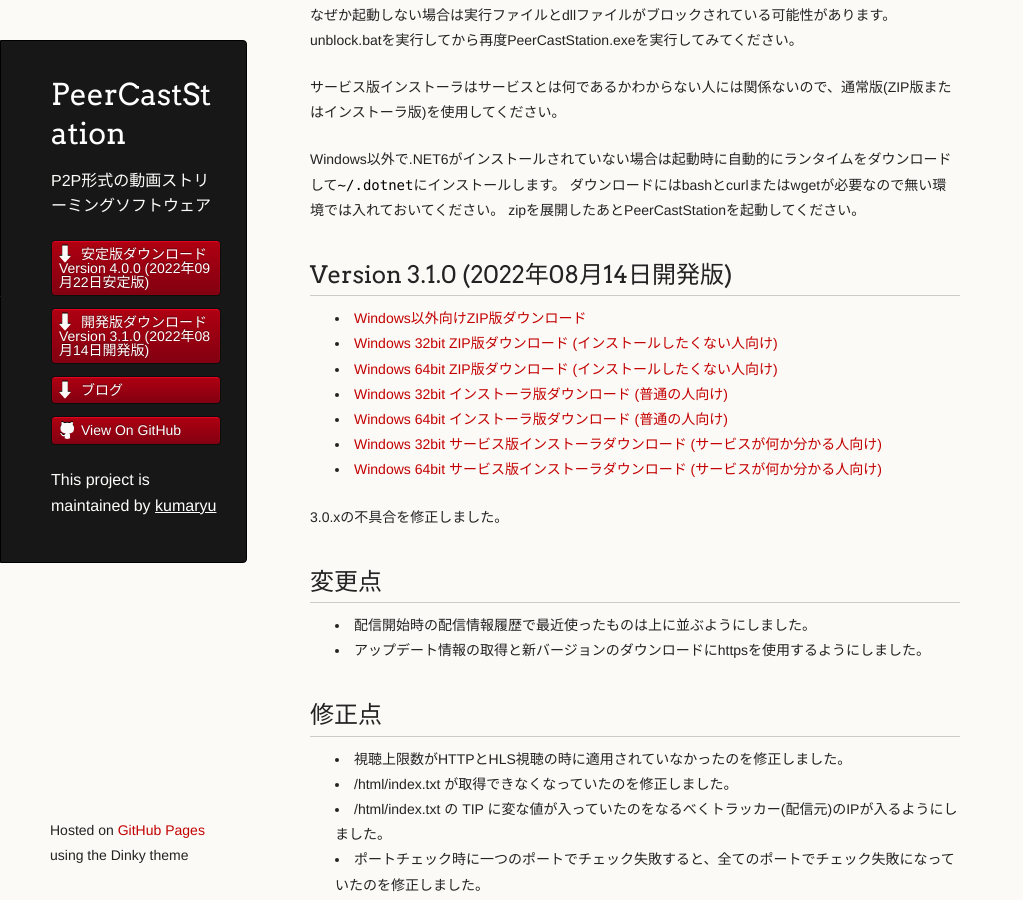
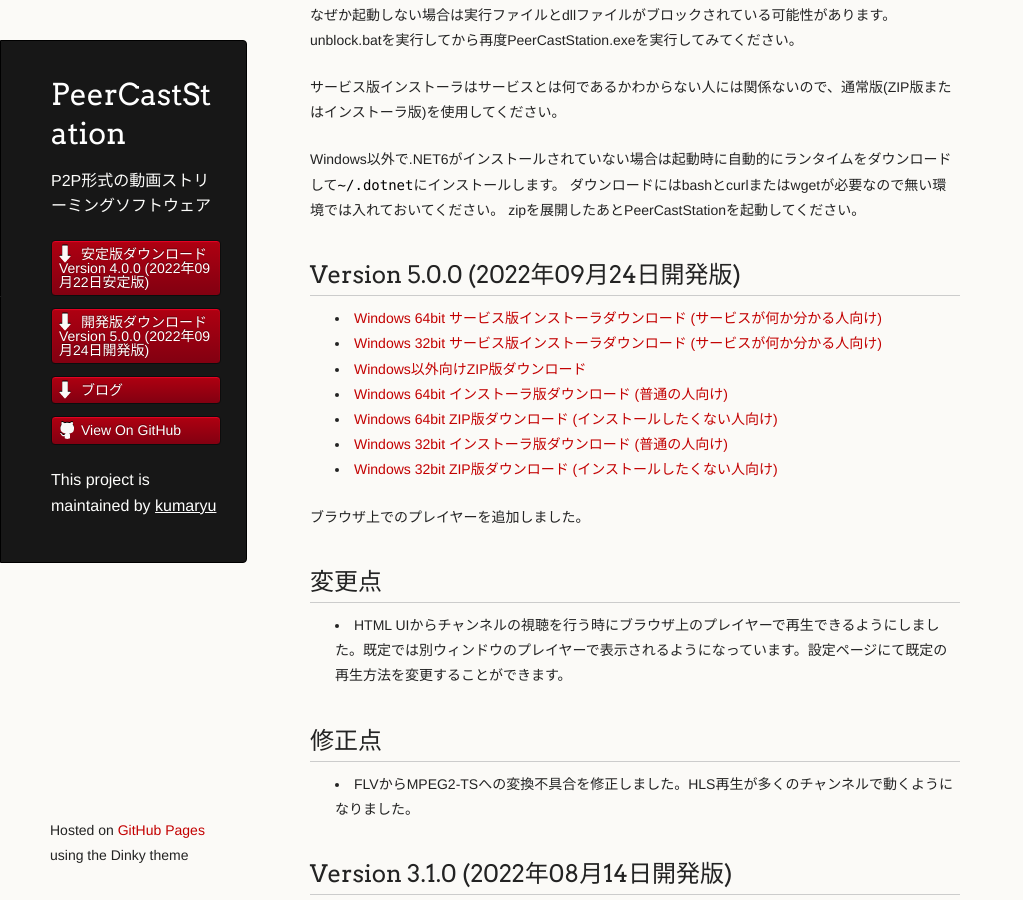
Before and after one commit to kumaryu/peercaststation, a Jekyll site: the page built from download-dev.mkd, in a window 1280 px wide and 900 px high, scrolled down 457 px. Shown: the whole window, without its empty margins (0-1023 px from the left). Built offline with Jekyll 4.4.1, drawn with Linux system fonts in a browser that asks for light colours.

Commit message:
Bumped version up to 5.0.0.

```diff
--- a/_data/releasenotes.yml
+++ b/_data/releasenotes.yml
@@ -1,4 +1,48 @@
 ---
+- name: Version 5.0.0 (2022年09月24日開発版)
+  version: 5.0.0
+  channel: dev2
+  notes: |
+    ブラウザ上でのプレイヤーを追加しました。
+
+    ## 変更点
+    * HTML UIからチャンネルの視聴を行う時にブラウザ上のプレイヤーで再生できるようにしました。既定では別ウィンドウのプレイヤーで表示されるようになっています。設定ページにて既定の再生方法を変更することができます。
+
+    ## 修正点
+    * FLVからMPEG2-TSへの変換不具合を修正しました。HLS再生が多くのチャンネルで動くようになりました。
+
+  date: 2022-09-24T17:00:00+09:00
+  url: https://www.pecastation.org/files/PeerCastStation-5.0.0-any.zip
+  enclosures:
+    - platform: win-x64
+      type: serviceinstaller
+      length: 35376025
+      url: https://www.pecastation.org/files/PecaStationd-5.0.0-x64.msi
+    - platform: win-x86
+      type: serviceinstaller
+      length: 32459819
+      url: https://www.pecastation.org/files/PecaStationd-5.0.0-x86.msi
+    - platform: any
+      type: archive
+      length: 2350801
+      url: https://www.pecastation.org/files/PeerCastStation-5.0.0-any.zip
+    - platform: win-x64
+      type: installer
+      length: 70610574
+      url: https://www.pecastation.org/files/PeerCastStation-5.0.0-x64.msi
+    - platform: win-x64
+      type: archive
+      length: 70758102
+      url: https://www.pecastation.org/files/PeerCastStation-5.0.0-x64.zip
+    - platform: win-x86
+      type: installer
+      length: 64712480
+      url: https://www.pecastation.org/files/PeerCastStation-5.0.0-x86.msi
+    - platform: win-x86
+      type: archive
+      length: 64932825
+      url: https://www.pecastation.org/files/PeerCastStation-5.0.0-x86.zip
+
 - name: Version 4.0.0 (2022年09月22日安定版)
   version: 4.0.0
   channel: stable2
@@ -62,7 +106,7 @@
 
     ## 変更点
     * 2.8.2から4.0以降へのバージョンアップができるようにしました。このバージョンへの更新後、すぐに4.0以降のバージョンアップ通知が出ますので再度バージョンアップを行ってください。
-    * 一部のバージョン(特にzip版)からは自動アップデートが動かない可能性があります。その場合は4.0以降を手動で再インストールしてください。
+    * 一部のバージョン(特にzip版)からは自動アップデートが動かない可能性があります。HTML UIからのアップデートを試してください。HTML UIの表示もできない場合は4.0以降を手動で再インストールしてください。
 
   date: 2022-09-21T17:00:00+09:00
   url: https://www.pecastation.org/files/PeerCastStation-2.8.2.zip
```
